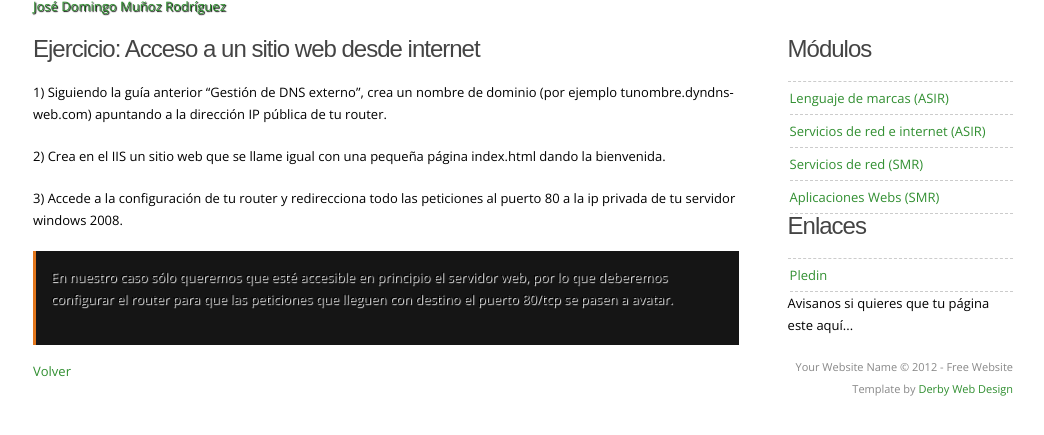
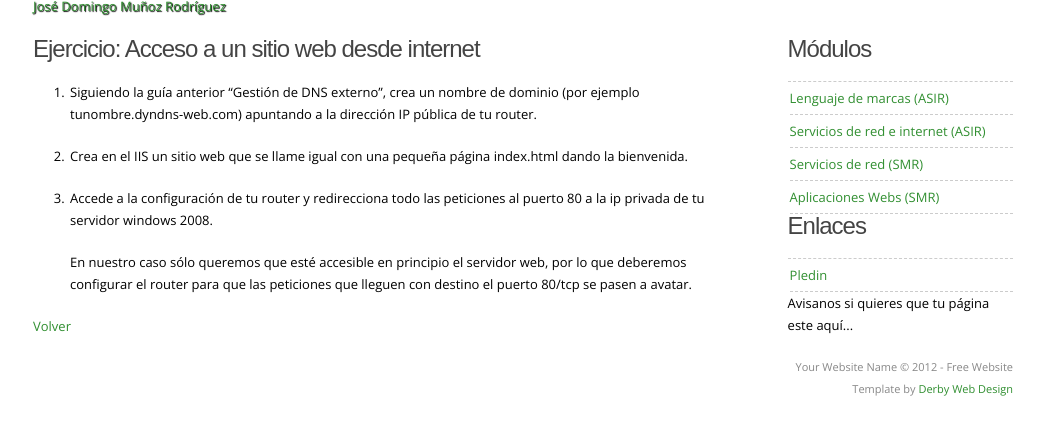
Before and after one commit to josedom24/josedom24.github.io, a Jekyll site: the page built from mod/serviciosgm/e_web_5.md, in a window 1280 px wide, cut to the strip 80-515 px from the top of the page. Shown: the whole strip, without its empty margins (117-1161 px from the left). Built offline with Jekyll 4.4.1, drawn with Linux system fonts in a browser that asks for light colours; nearby versions of some CDN libraries; some web fonts are replaced; library files that are not in the unit come from our copies.

Commit message:
Errores menores

```diff
--- a/mod/serviciosgm/e_web_5.md
+++ b/mod/serviciosgm/e_web_5.md
@@ -7,12 +7,12 @@ tagline: CFGM SMR
 ### Ejercicio: Acceso a un sitio web desde internet
 
 
-1) Siguiendo la guía anterior "Gestión de DNS externo", crea un nombre de dominio (por ejemplo *tunombre.dyndns-web.com*) apuntando a la dirección IP pública de tu router.
+1. Siguiendo la guía anterior "Gestión de DNS externo", crea un nombre de dominio (por ejemplo *tunombre.dyndns-web.com*) apuntando a la dirección IP pública de tu router.
 
-2) Crea en el IIS un sitio web que se llame igual con una pequeña página index.html dando la bienvenida.
+2. Crea en el IIS un sitio web que se llame igual con una pequeña página index.html dando la bienvenida.
 
-3) Accede a la configuración de tu router y redirecciona todo las peticiones al puerto 80 a la ip privada de tu servidor windows 2008.
+3. Accede a la configuración de tu router y redirecciona todo las peticiones al puerto 80 a la ip privada de tu servidor windows 2008.
 
-> En nuestro caso sólo queremos que esté accesible en principio el servidor web, por lo que deberemos configurar el router para que las peticiones que lleguen con destino el puerto 80/tcp se pasen a avatar.
+	En nuestro caso sólo queremos que esté accesible en principio el servidor web, por lo que deberemos configurar el router para que las peticiones que lleguen con destino el puerto 80/tcp se pasen a avatar.
 
 [Volver](index)
```
Also changed, not shown: mod/serviciosgm/e_web_4.md (+9 -9 lines).
